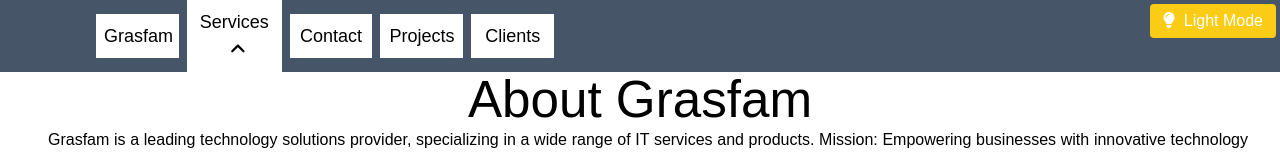
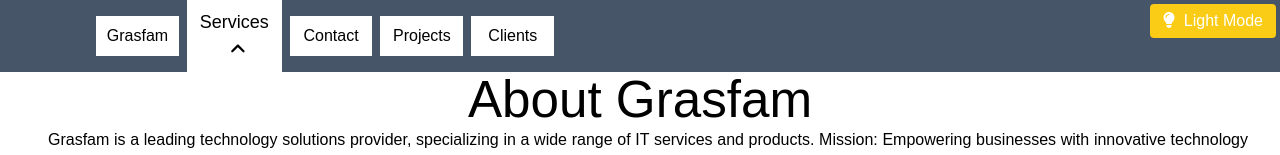
Before and after one commit to lazuardi21/GrasfamPresentation, a React (Vite) app: page / in a window 1280 px wide. Shown: the top 155 px of the page. Built offline with nearby package versions, Linux system fonts and the light colour scheme.

Commit message:
Update Navbar

```diff
--- a/src/components/Navbar/Navbar.jsx
+++ b/src/components/Navbar/Navbar.jsx
@@ -1,5 +1,5 @@
 import React, { useState, useEffect } from 'react';
-import { NavLink } from 'react-router-dom';
+import { NavLink, useNavigate } from 'react-router-dom';
 import { FontAwesomeIcon } from '@fortawesome/react-fontawesome';
 import { faLightbulb, faBars } from '@fortawesome/free-solid-svg-icons';
 import { toggleDarkMode } from '../../store/Actions'; // Import the toggleDarkMode action
@@ -18,8 +18,15 @@
 
 function Navbar(props) {
 
+  const navigation = useNavigate();
   // State to track the current mode (true for dark mode, false for light mode)
   // const [isDarkMode, setIsDarkMode] = useState(false); // Start with light mode as the initial state
+
+  const handleLinkClick = (path) => {
+    setActiveLink(path);
+    setServicesDropdownOpen(false);
+    navigation(path);
+  };
 
   const { isDarkMode, toggleDarkMode } = props;
 
@@ -35,13 +42,6 @@
 
   // State to track the screen width
   const [windowWidth, setWindowWidth] = useState(window.innerWidth);
-
-  // Function to toggle between dark mode and light mode
-  // const toggleMode = () => {
-  //   setIsDarkMode(!isDarkMode);
-  //   // You can save the user's preference in local storage or cookies for persistence
-  //   // Example: localStorage.setItem('darkMode', !isDarkMode);
-  // };
 
   // Function to update window width state
   const updateWindowWidth = () => {
@@ -209,144 +209,87 @@
               ) : windowWidth > 1080 ? (
                 // Render the links for desktop view or when sidebarVisible is false
                 <div className="grid grid-cols-[7%_8%_7%_7%_7%_10%_10%_14%] gap-2 items-center">
-                  <div className={`row-span-1 sm:w-full p-2 ${isDarkMode ? null : 'bg-white'} ${linkTextStyles}`}>
-                    <NavLink
-                      to="/"
-                      exact
-                      className={`text-lg ${linkTextStyles} ${linkSpacing}`}
-                      activeClassName={isDarkMode ? activeLinkDarkMode : activeLinkLightMode}
-                      onClick={
-                        () => {
-                          setActiveLink('Grasfam');
-                          servicesDropdownOpen ? setServicesDropdownOpen(!servicesDropdownOpen) : null; // Hide Dropdown when a link is clicked
-                      }}
+                  <div
+                    className={`row-span-1 sm:w-full p-2 ${isDarkMode ? null : 'bg-white'} ${linkTextStyles}`}
+                    onClick={() => handleLinkClick('/')}
                   >
                     {activeLink === 'Grasfam' ? (
-                        <span className={`${isDarkMode ? 'text-green-500' : 'text-blue-500'}`}>
-                          Grasfam
-                        </span>
+                      <span className={`${isDarkMode ? 'text-green-500' : 'text-blue-500'}`}>Grasfam</span>
                     ) : (
                       'Grasfam'
                     )}
-                    </NavLink>
-
                   </div>
-                  <div className={`row-span-1 sm:w-full text-lg p-2 ${isDarkMode ? null : 'bg-white'} ${servicesDropdownOpen ? 'text-black' : linkTextStyles}`}
-                    onClick={() => {
-                      setServicesDropdownOpen(!servicesDropdownOpen); // Hide sidebar when a link is clicked
-                    }}
-
+                  <div
+                    className={`row-span-1 sm:w-full text-lg p-2 ${isDarkMode ? null : 'bg-white'} ${servicesDropdownOpen ? 'text-black' : linkTextStyles
+                      }`}
+                    onClick={() => setServicesDropdownOpen(!servicesDropdownOpen)}
                   >
                     <span
-                      className={`cursor-pointer ${activeLink === 'Services' ?
-                        (isDarkMode ? 'text-green-500' : 'text-blue-500') : ''}`}
-                      onClick={() => {
-                        setActiveLink('Services');
-                        // setSidebarVisible(false); // Hide sidebar when a link is clicked
-                        // setServicesDropdownOpen(!servicesDropdownOpen); // Toggle the dropdown state
-                      }}
+                      className={`cursor-pointer ${activeLink === 'Services' ? (isDarkMode ? 'text-green-500' : 'text-blue-500') : ''}`}
+                      onClick={() => handleLinkClick('/services')}
                     >
                       Services
                       {servicesDropdownOpen ? (
-                        <FontAwesomeIcon icon={faAngleDown} className="ml-2" /> // Up arrow icon when open
+                        <FontAwesomeIcon icon={faAngleDown} className="ml-2" />
                       ) : (
-                        <FontAwesomeIcon icon={faAngleUp} className="ml-2" /> // Down arrow icon when closed
+                        <FontAwesomeIcon icon={faAngleUp} className="ml-2" />
                       )}
                     </span>
                     {activeLink === 'Services' && servicesDropdownOpen && (
                       <div className="absolute left-23 mt-6 w-30 bg-white shadow-lg rounded">
-                        <NavLink
-                          to="/services/ai"
+                        <div
                           className="block px-4 py-2 text-black hover:bg-gray-200 rounded"
-                          onClick={() => {
-                            setServicesDropdownOpen(!servicesDropdownOpen); // Hide sidebar when a link is clicked
-                          }}
+                          onClick={() => handleLinkClick('/services/ai')}
                         >
                           AI
-                        </NavLink>
-                        <NavLink
-                          to="/services/tools"
+                        </div>
+                        <div
                           className="block px-4 py-2 text-black hover:bg-gray-200"
-                          onClick={() => {
-                            setServicesDropdownOpen(!servicesDropdownOpen); // Hide sidebar when a link is clicked
-                          }}
+                          onClick={() => handleLinkClick('/services/tools')}
                         >
                           Tools
-                        </NavLink>
-                        <NavLink
-                          to="/services/education"
+                        </div>
+                        <div
                           className="block px-4 py-2 text-black hover:bg-gray-200 rounded"
-                          onClick={() => {
-                            setServicesDropdownOpen(!servicesDropdownOpen); // Hide sidebar when a link is clicked
-                          }}
+                          onClick={() => handleLinkClick('/services/education')}
                         >
                           Education
-                        </NavLink>
+                        </div>
                       </div>
                     )}
                   </div>
-                  <div className={`row-span-1 sm:w-full p-2  ${isDarkMode ? null : 'bg-white'} ${linkTextStyles}`}>
-                    <NavLink
-                      to="/contact"
-                      className={`text-lg ${linkTextStyles} ${linkSpacing}`}
-                      activeClassName={isDarkMode ? activeLinkDarkMode : activeLinkLightMode}
-                      onClick={
-                        () => {
-                          setActiveLink('Contact');
-                          servicesDropdownOpen ? setServicesDropdownOpen(!servicesDropdownOpen) : null; // Hide Dropdown when a link is clicked
-                      }}
+                  <div
+                    className={`row-span-1 sm:w-full p-2  ${isDarkMode ? null : 'bg-white'} ${linkTextStyles}`}
+                    onClick={() => handleLinkClick('/contact')}
                   >
                     {activeLink === 'Contact' ? (
-                        <span className={isDarkMode ? 'text-green-500' : 'text-blue-500'}>
-                          Contact
-                        </span>
+                      <span className={isDarkMode ? 'text-green-500' : 'text-blue-500'}>Contact</span>
                     ) : (
                       'Contact'
                     )}
-                    </NavLink>
                   </div>
-                  {/* Add links to Projects and Clients */}
-                  <div className={`row-span-1 sm:w-full p-2  ${isDarkMode ? null : 'bg-white'} ${linkTextStyles}`}>
-                    <NavLink
-                      to="/projects"
-                      className={`text-lg ${linkTextStyles} ${linkSpacing}`}
-                      activeClassName={isDarkMode ? activeLinkDarkMode : activeLinkLightMode}
-                      onClick={
-                        () => {
-                          setActiveLink('Projects');
-                          servicesDropdownOpen ? setServicesDropdownOpen(!servicesDropdownOpen) : null; // Hide Dropdown when a link is clicked
-                      }}
+                  <div
+                    className={`row-span-1 sm:w-full p-2 ${isDarkMode ? null : 'bg-white'} ${linkTextStyles}`}
+                    onClick={() => handleLinkClick('/projects')}
                   >
                     {activeLink === 'Projects' ? (
-                        <span className={isDarkMode ? 'text-green-500' : 'text-blue-500'}>
-                          Projects
-                        </span>
+                      <span className={isDarkMode ? 'text-green-500' : 'text-blue-500'}>Projects</span>
                     ) : (
                       'Projects'
                     )}
-                    </NavLink>
                   </div>
-                  <div className={`row-span-1 sm:w-full p-2  ${isDarkMode ? null : 'bg-white'} ${linkTextStyles}`}>
-                    <NavLink
-                      to="/clients"
-                      className={`text-lg ${linkTextStyles} ${linkSpacing}`}
-                      activeClassName={isDarkMode ? activeLinkDarkMode : activeLinkLightMode}
-                      onClick={
-                        () => {
-                          setActiveLink('Clients');
-                          servicesDropdownOpen ? setServicesDropdownOpen(!servicesDropdownOpen) : null; // Hide Dropdown when a link is clicked
-                      }}
+                  <div
+                    className={`row-span-1 sm:w-full p-2 ${isDarkMode ? null : 'bg-white'} ${linkTextStyles}`}
+                    onClick={() => handleLinkClick('/clients')}
                   >
                     {activeLink === 'Clients' ? (
-                        <span className={isDarkMode ? 'text-green-500' : 'text-blue-500'}>
-                          Clients
-                        </span>
+                      <span className={isDarkMode ? 'text-green-500' : 'text-blue-500'}>Clients</span>
                     ) : (
                       'Clients'
                     )}
-                    </NavLink>
                   </div>
                 </div>
+
               ) : null}
             </div>
             <div class="fixed top-0 right-0 p-1">
```
Lines whose indentation alone changed are shown as unchanged.
